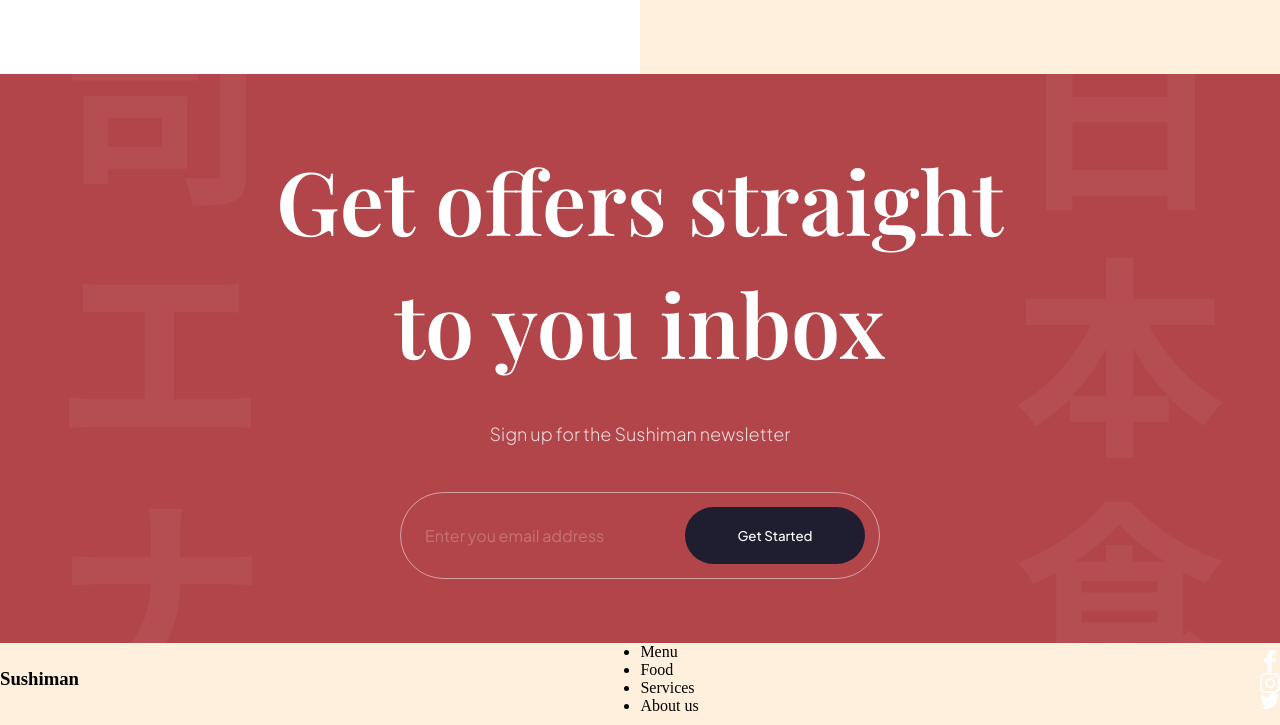
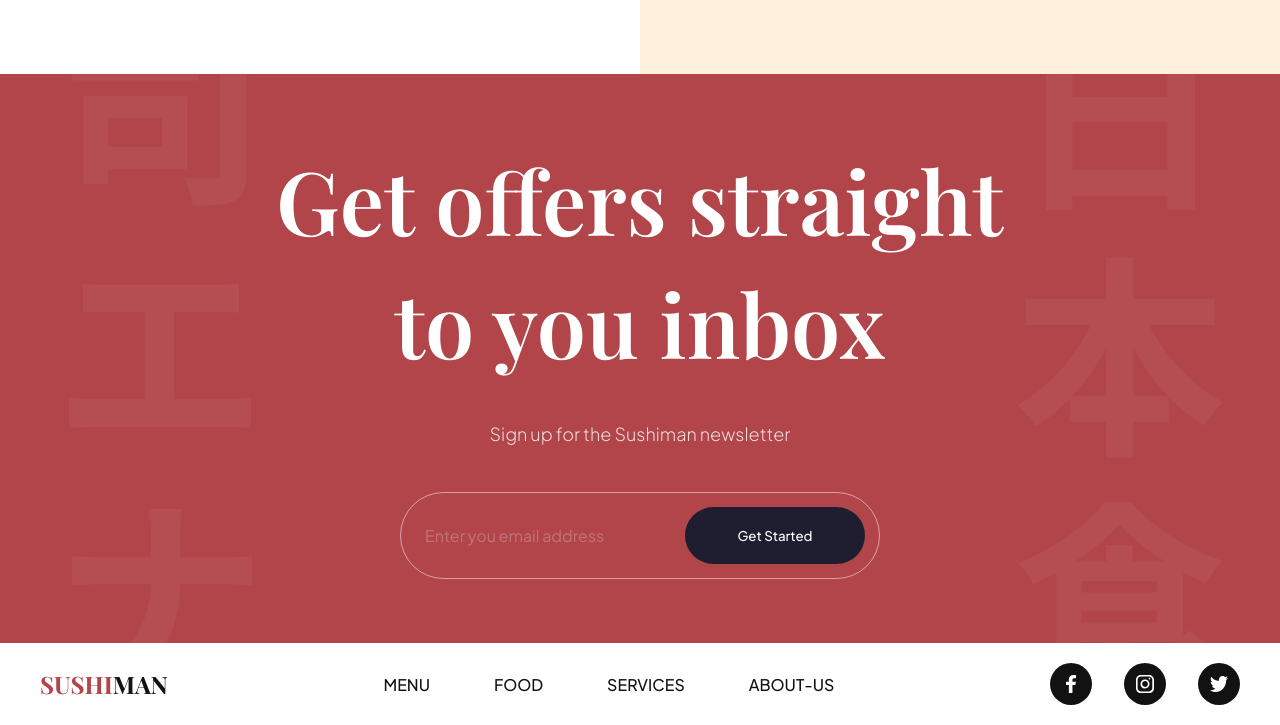
Before and after one commit to Lorn12/Sushi-Landing-Page, a website built with Vite: page index.html in a window 1280 px wide. Shown: the part 3624-4349 px from the top of the page. Built offline with nearby package versions, Linux system fonts and the light colour scheme.

Commit message:
Implemented footer styling

```diff
--- /dev/null
+++ b/CSS/sections/footer.css
@@ -0,0 +1,61 @@
+.footer {
+  width: 100%;
+  padding: 20px 40px;
+  background: var(--color-white);
+
+  flex-wrap: wrap;
+  gap: 20px;
+
+  overflow: hidden;
+}
+
+.footer__logo {
+  font-size: 24px;
+  font-weight: bold;
+  font-family: var(--playfair-display);
+  text-transform: uppercase;
+  color: var(--secondary-color);
+
+  cursor: pointer;
+}
+
+.footer__logo span {
+  color: var(--primary-color);
+}
+
+.footer ul {
+  list-style: none;
+
+  display: flex;
+  flex-wrap: wrap;
+  flex-direction: row;
+  gap: 64px;
+}
+
+.footer ul:last-child {
+  gap: 32px;
+}
+
+.footer__nav {
+  font-size: 16px;
+  font-weight: 500;
+  font-family: var(--plus-jakarta-sans);
+  text-transform: uppercase;
+  color: var(--secondary-color);
+
+  cursor: pointer;
+}
+
+.footer__social li {
+  width: 42px;
+  height: 42px;
+  background-color: var(--secondary-color);
+  border-radius: 100%;
+}
+
+.footer__social li img {
+  width: 45%;
+  height: 45%;
+
+  object-fit: contain;
+}
--- a/CSS/style.css
+++ b/CSS/style.css
@@ -8,7 +8,7 @@
 @import url("sections/popular.css");
 @import url("sections/trending.css");
 @import url("sections/subscribe.css");
-/* @import url("sections/footer.css"); */
+@import url("sections/footer.css");
 
 /* CSS variables for reusablity across all files (including above imported) */
 :root {
--- a/index.html
+++ b/index.html
@@ -356,7 +356,7 @@
         <li><a href="#menu">Menu</a></li>
         <li><a href="#food">Food</a></li>
         <li><a href="#services">Services</a></li>
-        <li><a href="#about-us">About us</a></li>
+        <li><a href="#about-us">About-us</a></li>
       </ul>
 
       <ul class="footer__social">
```
